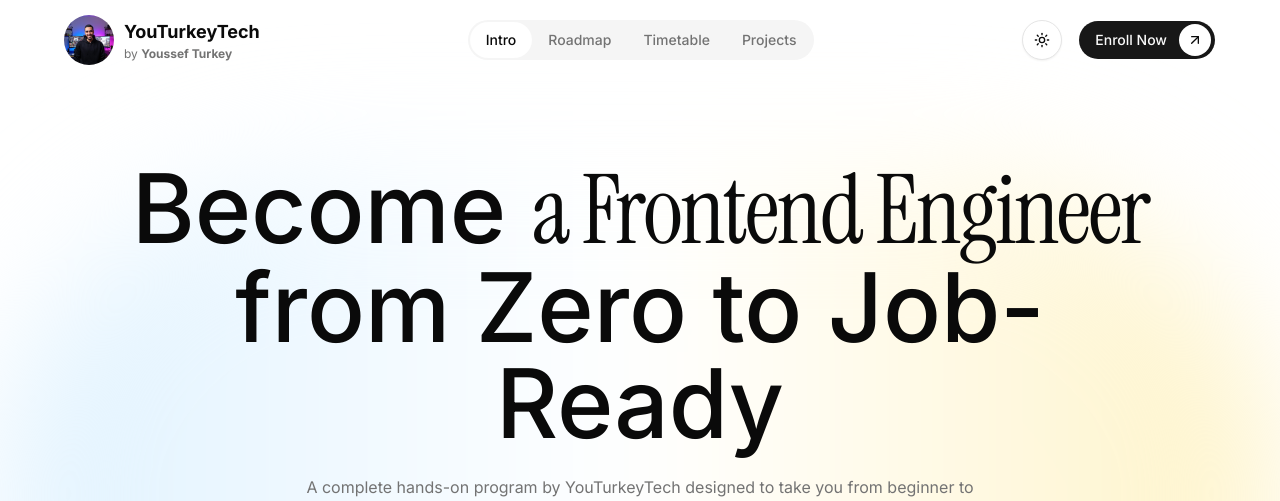
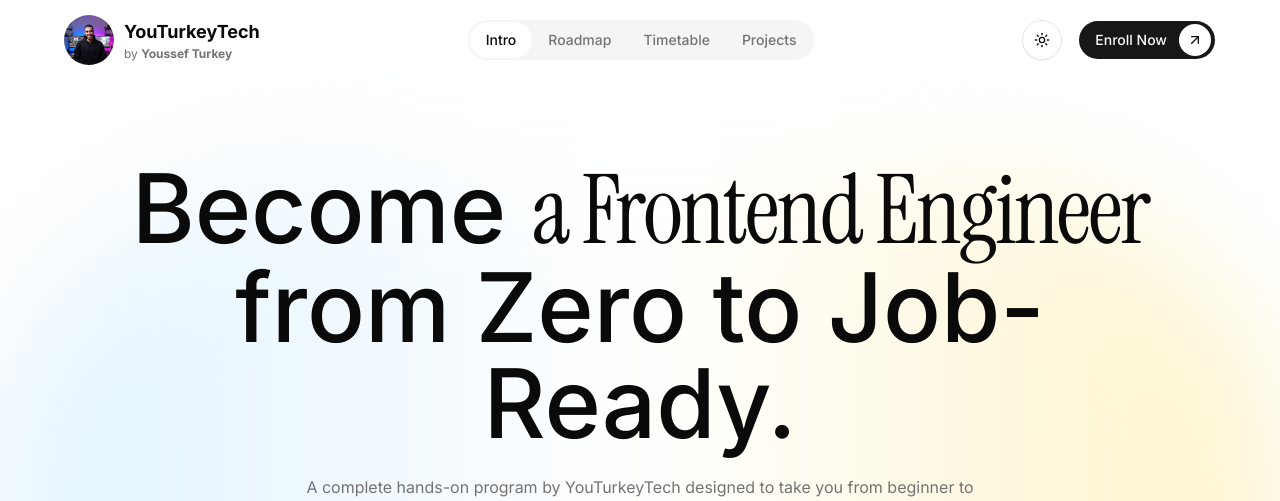
Before and after one commit to YoussefTurkey11/youturkeytech, a Next.js app: page /landpage in a window 1280 px wide. Shown: the top 501 px of the page. Built offline with nearby package versions, Linux system fonts and the light colour scheme.

Commit message:
deploy issue 2

```diff
--- a/src/components/shadcn-space/blocks/hero-01/hero.tsx
+++ b/src/components/shadcn-space/blocks/hero-01/hero.tsx
@@ -39,7 +39,7 @@ function HeroSection({ avatarList }: HeroSectionProps) {
                   >
                     a Frontend Engineer
                   </span>{" "}
-                  from Zero to Job-Ready
+                  from Zero to Job-Ready.
                 </motion.h1>
                 <motion.p
                   initial={{ opacity: 0, y: 32 }}
```
